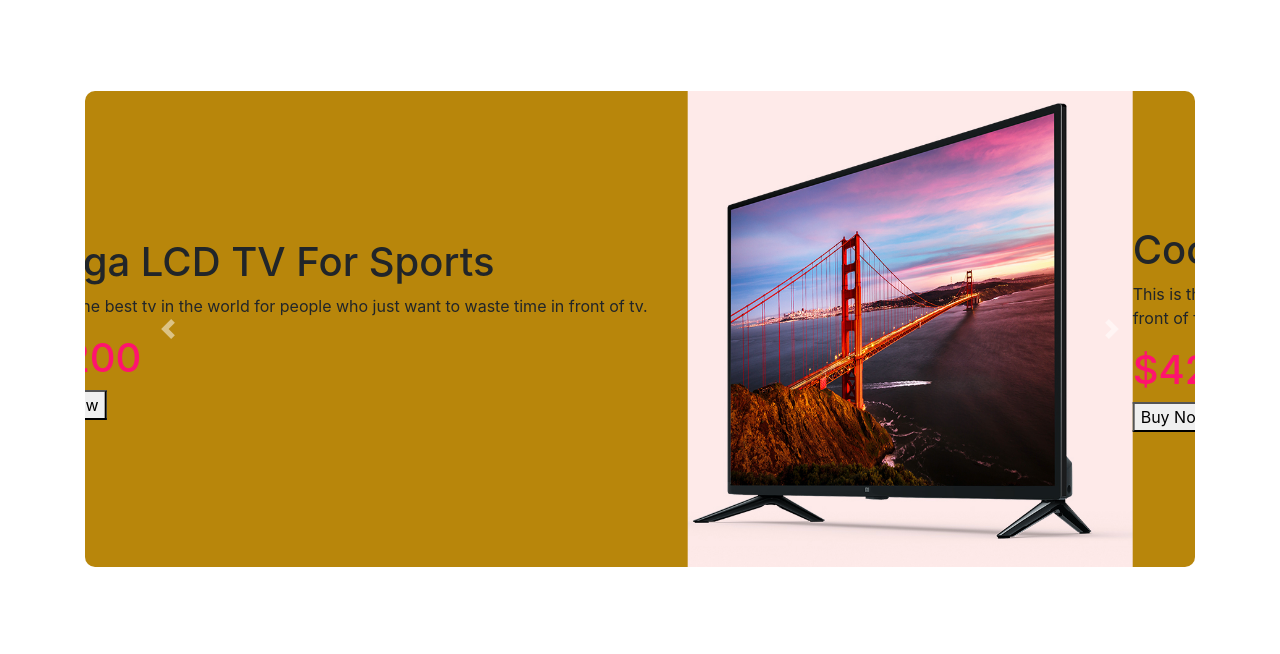
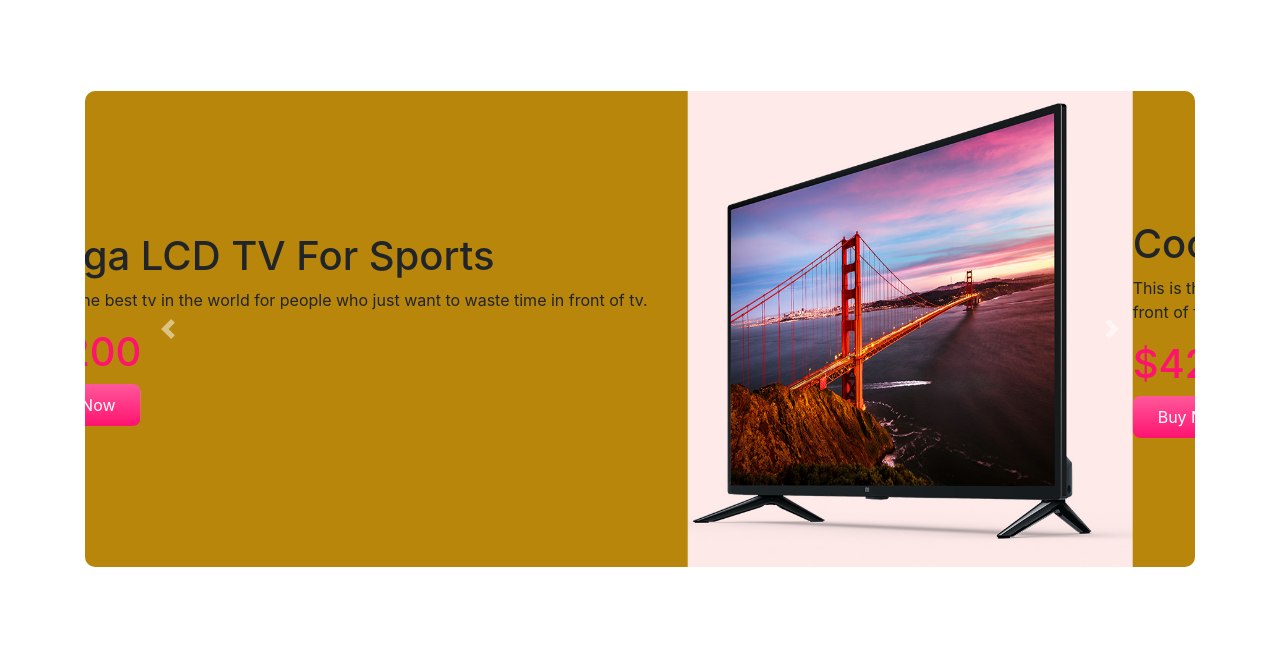
Before and after one commit to Rantideb/monkeybusiness, a plain HTML site: page index.html in a window 1280 px wide. Shown: the part 146-800 px from the top of the page. Drawn offline with nearby package versions, Linux system fonts and the light colour scheme.

Commit message:
update style

```diff
--- a/index.html
+++ b/index.html
@@ -44,7 +44,7 @@
                       <h1>Mega LCD TV For Sports</h1>
                       <p>This is the best tv in the world for people who just want to waste time in front of tv.</p>
                       <h1 class="price">$1200</h1>
-                      <button class="buy-now-button">Buy Now</button>
+                      <button class="button-buy">Buy Now</button>
                   </div>
                   <div class="col-md-5">
                       <img src="images/banner-images/tv.png" class="d-block w-100" alt="...">
@@ -57,7 +57,7 @@
                       <h1>Cool Dude Headphone</h1>
                       <p>This is the best headphone in the world for people who just want to waste time in front of funky world.</p>
                       <h1 class="price">$420</h1>
-                      <button class="buy-now-button">Buy Now</button>
+                      <button class="button-buy">Buy Now</button>
                     </div>
                     <div class="col-md-5">
                       <img src="images/banner-images/headphone.png" class="d-block w-100" alt="...">
@@ -70,7 +70,7 @@
                       <h1>X-Box for your living room</h1>
                       <p>This is the best x-box in the world for people who just want to waste time in front of fake sports.</p>
                       <h1 class="price">$600</h1>
-                      <button class="buy-now-button">Buy Now</button>
+                      <button class="button-buy">Buy Now</button>
                     </div>
                     <div class="col-md-5">
                       <img src="images/banner-images/xbox.png" class="d-block w-100" alt="...">
```
